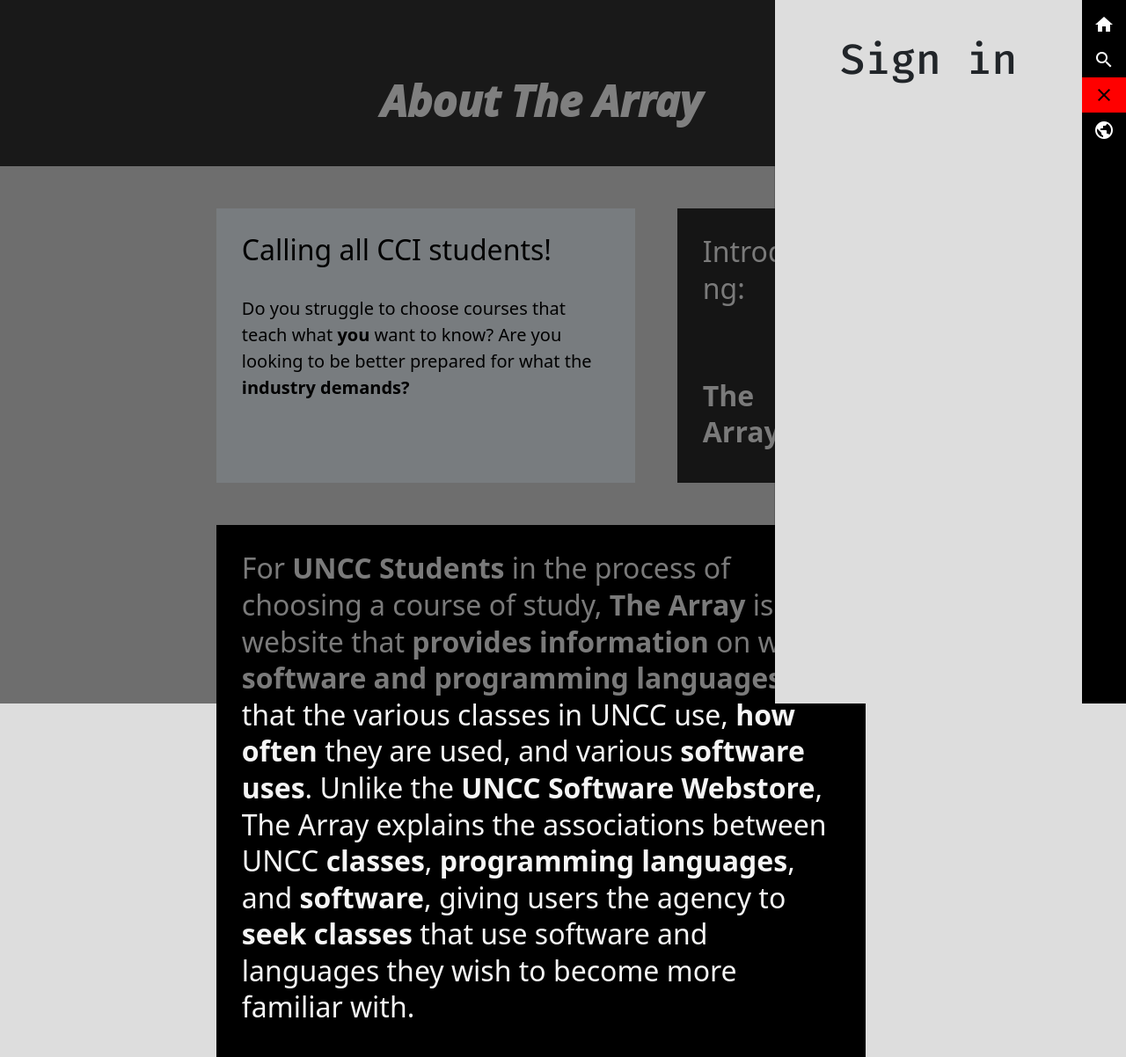
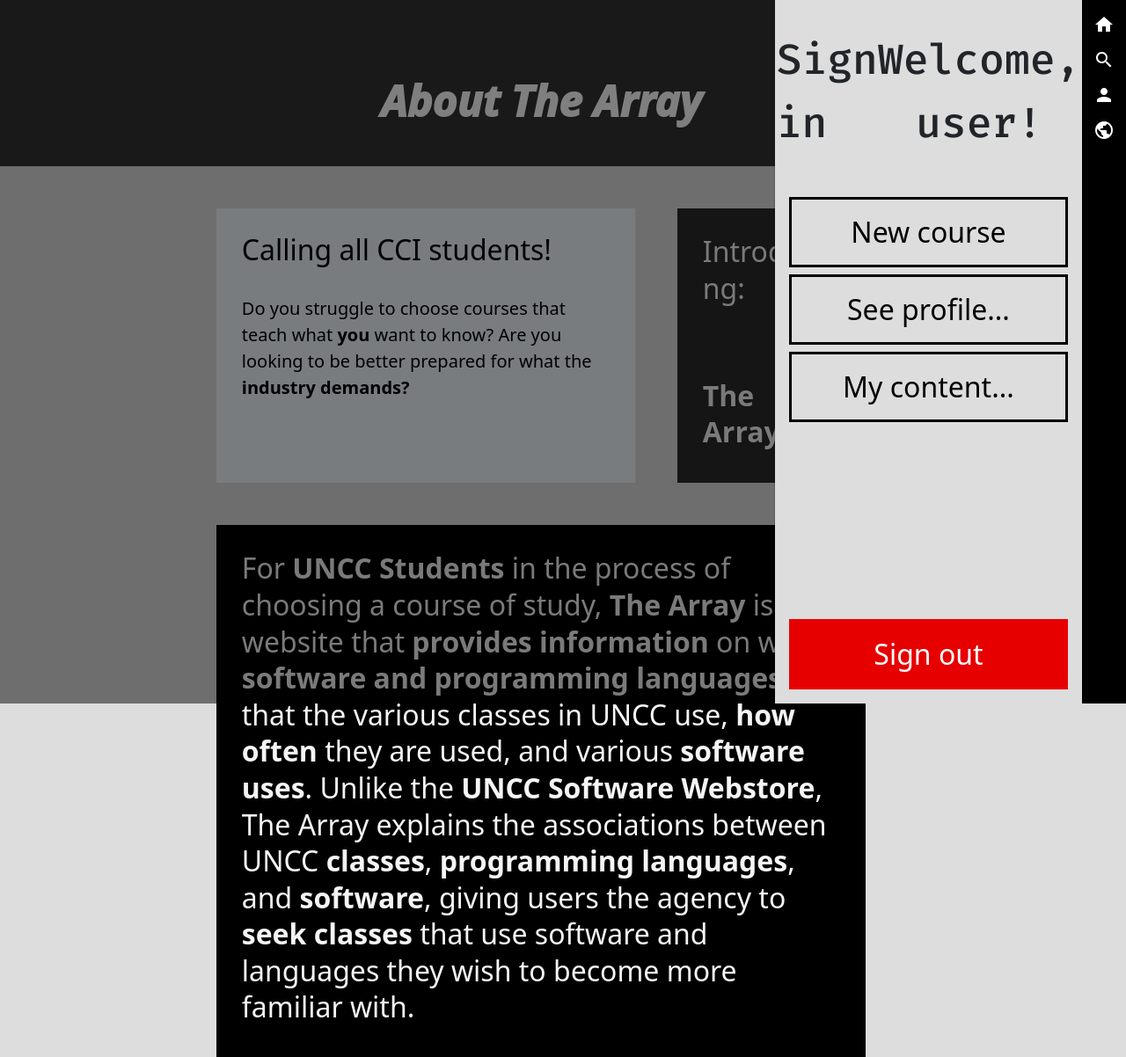
Before and after one commit to jeffreyalanwang/cheesecookie, a Python web app: template templates/about.html in a window 1280 px wide, after a click on "person". Shown: the top 1202 px of the page at 88% size. Run offline with Jinja, Linux system fonts and the light colour scheme; the template is opened without the code that fills it, so the values that code supplies are empty; some libraries are stand-ins or nearby versions.

Commit message:
app.py gets an update user method

```diff
--- a/app.py
+++ b/app.py
@@ -269,6 +269,12 @@ def imgSave(folder, id, file, filename=None):
     # save image
     file.save(safe_join(folder_path, filename))
 
+# Helper for profile: save new user
+@app.post('/update_user')
+def update_user():
+    # receives POST request with fields: user_id, email, picture_url, name
+    # save in database
+
 # Database pages
 
 @app.route('/course/<int:id>', methods=['GET'])
--- a/static/js/profile_sidebar.js
+++ b/static/js/profile_sidebar.js
@@ -1,32 +1,59 @@
 var jwtDecode;
+import Cookies from "https://cdn.jsdelivr.net/npm/js-cookie@3.0.5/dist/js.cookie.min.js"
 import("https://unpkg.com/jwt-decode@4.0.0/build/esm/index.js").then((module) => {
     jwtDecode = module.jwtDecode;
 });
 
 // Google OAuth
 function handleGToken(token) {
-    let payload = jwtDecode(token["credential"]);
+    const payload = jwtDecode(token["credential"]);
     const user_details = {};
     user_details["user_id"] = payload["sub"];
     user_details["email"] = payload["email"];
     user_details["picture_url"] = payload["picture"];
     user_details["name"] = payload["given_name"] + payload["family_name"];
-    // send server to create user if needed
-    // update cookie
-    update_view();
+    // send to server to create user if needed
+    uploadUser(user_details);
+    // update cookie, update view
+    signIn(user_details['user_id']);
 }
 
-// TODO
-function update_user_cookie() {
+function uploadUser(user_details) {
+    const data = new FormData();
 
+    for (var key in user_details) {
+        data.append(key, user_details[key]);
+    }
+
+    $.ajax({
+        url: '/update_user',
+        type: 'POST',
+        data: data,
+        success: function (result) {
+            console.log("Submitted user");
+        }
+    });
+}
+
+// Set the user cookie, refresh for updated page
+function signIn(user_id) {
+    Cookies.set('user', user_id);
+    location.reload();
+}
+function signOut() {
+    Cookies.remove('user');
+    location.reload();
 }
 
 // call once cookie state is changed
 function update_view() {
-    $(".signed-in").hide();
-    // access cookie
-    // update name in sidebar title and icon in navbar
-    // change which elements display based on whether user logged in
+    if (Cookies.get('user') === undefined) {
+        $(".signed-in").hide();
+        $(".signed-out").show();
+    } else {
+        $(".signed-out").hide();
+        $(".signed-in").show();
+    }
 }
 
 // initial update_view based on cookie
@@ -40,13 +67,10 @@ $(document).ready(function($)
 {
     $("#signOutButton").click(function()
     {
-        // remove cookie
-
-        update_view();
+        // remove cookie, refresh view
+        signOut();
     })
 });
-
-// reminder to jeffrey to write in support for the three other pages
 
 // handle sidebar open/close
 $(document).ready(function($)
--- a/templates/base.html
+++ b/templates/base.html
@@ -17,7 +17,6 @@
     <link rel="apple-touch-icon" sizes="180x180" href="/apple-touch-icon.png">
     <link rel="icon" type="image/png" sizes="32x32" href="/favicon-32x32.png">
     <link rel="icon" type="image/png" sizes="16x16" href="/favicon-16x16.png">
-    <link rel="manifest" href="/site.webmanifest">
     <link rel="stylesheet" href="https://fonts.googleapis.com/icon?family=Material+Icons">
 
     <!-- CSS -->
@@ -40,7 +39,7 @@
     </nav>
 
     <!-- Profile sidebar -->
-    <div id="profile_sidebar" class="offcanvas offcanvas-end" tabindex="-1" aria-labelledby="offcanvasExampleLabel">
+    <div id="profile_sidebar" class="offcanvas offcanvas-end" data-bs-scroll="true" tabindex="-1" aria-labelledby="offcanvasExampleLabel">
 
         <div class="offcanvas-header">
             <div class="signed-out">
```
